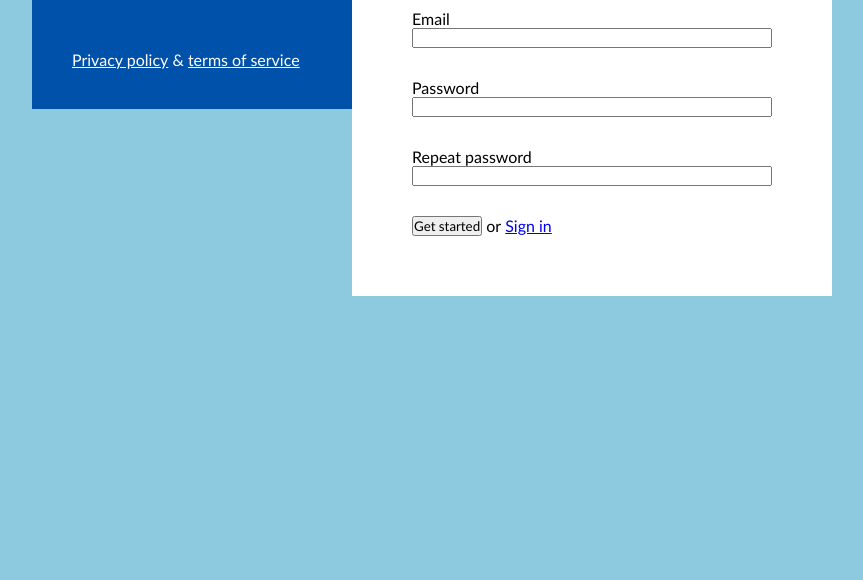
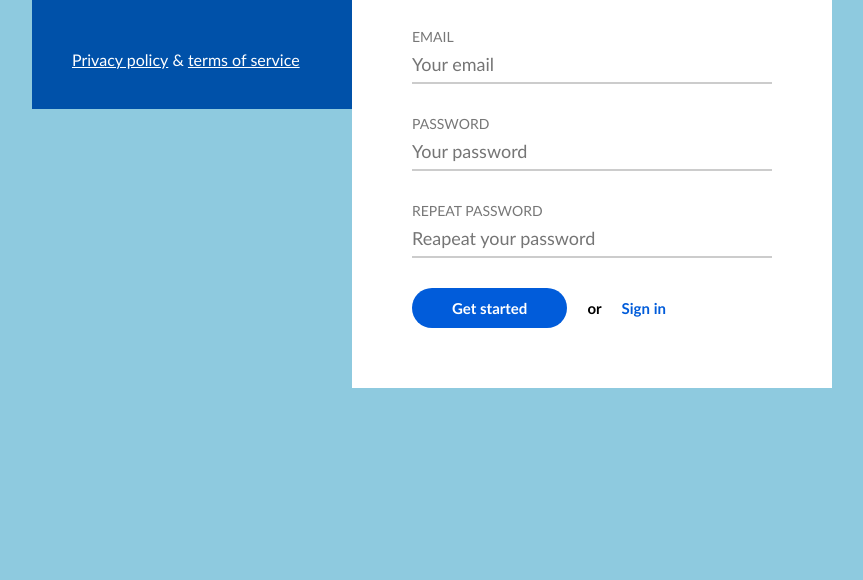
Before and after one commit to aldask/3-auth, a plain HTML site: page index.html in a window 1280 px wide. Shown: the part 220-800 px from the top of the page, without its empty margins (208-1071 px from the left). Drawn offline with Linux system fonts and the light colour scheme.

Commit message:
Form structure #4

```diff
--- a/index.html
+++ b/index.html
@@ -23,20 +23,20 @@
         <div class="right-column">
             <form class="form">
                 <div class="form-row">
-                    <label for="">Username</label>
-                    <input type="text">
+                    <label for="username">Username</label>
+                    <input id="username" type="text" placeholder="Your Username" required>
                 </div>
                 <div class="form-row">
-                    <label for="">Email</label>
-                    <input type="text">
+                    <label for="email">Email</label>
+                    <input id="email" type="email" placeholder="Your email" required>
                 </div>
                 <div class="form-row">
-                    <label for="">Password</label>
-                    <input type="text">
+                    <label for="pass">Password</label>
+                    <input id="pass" type="password" placeholder="Your password" required>
                 </div>
                 <div class="form-row">
-                    <label for="">Repeat password</label>
-                    <input type="text">
+                    <label for="re-pass">Repeat password</label>
+                    <input id="re-pass" type="password" placeholder="Reapeat your password" required>
                 </div>
                 <div class="form-row">
                     <button type="submit">Get started</button>
--- a/main.css
+++ b/main.css
@@ -19,7 +19,6 @@ body {
   }
 
   .left-column {
-    display: inline-block;
     width: 40%;
     float: left;
     padding: 40px;
@@ -47,7 +46,6 @@ body {
     color: white;
   }
   .right-column {
-    display: inline-block;
     width: 60%;
     padding: 60px;
     float: left;
@@ -69,8 +67,55 @@ body {
   .form > .form-row > label {
     display: inline-block;
     width: 100%;
+    font-size: 14px;
+    line-height: 20px;
+    color: #777;
+    text-transform: uppercase;
   }
   .form > .form-row > input {
     display: inline-block;
     width: 100%;
+    line-height: 35px;
+    font-size: 18px;
+    border: none;
+    border-bottom: 2px solid #ccc;
   }
+  .form > .form-row > input:focus {
+    background-color: yellow;
+    outline-color: 2px dotted red;
+  }
+  .form > .form-row > button {
+    float: left;
+    background-color: #015cda;
+    color: white;
+    border: none;
+    border-radius: 20px;
+    cursor: pointer;
+    padding: 10px;
+    padding-left: 40px;
+    padding-right: 40px;
+    line-height: 20px;
+    font-size: 15px;
+    font-weight: bold;
+
+  }
+  .form > .form-row > span {
+    float: left;
+    padding: 10px;
+    line-height: 20px;
+    font-size: 15px;
+    font-weight: bold;
+    margin-left: 10px;
+  }
+  .form > .form-row > a {
+    float: left;
+    padding: 10px;
+    line-height: 20px;
+    font-size: 15px;
+    font-weight: bold;
+    color: #015cda;
+    text-decoration: none;
+  }
+  .form > .form-row > a:hover {
+    text-decoration: underline;
+  }
```
